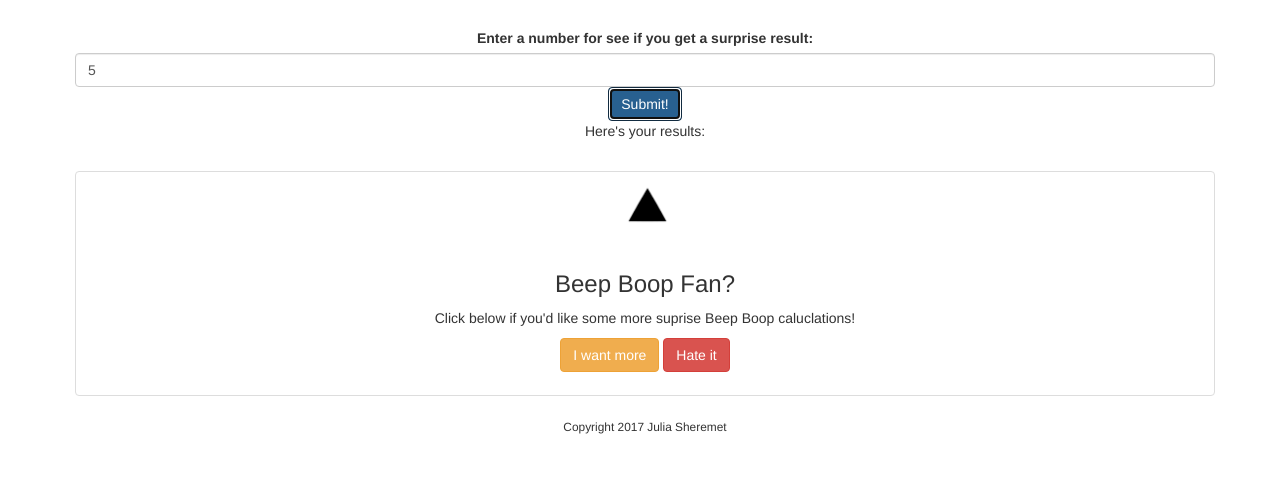
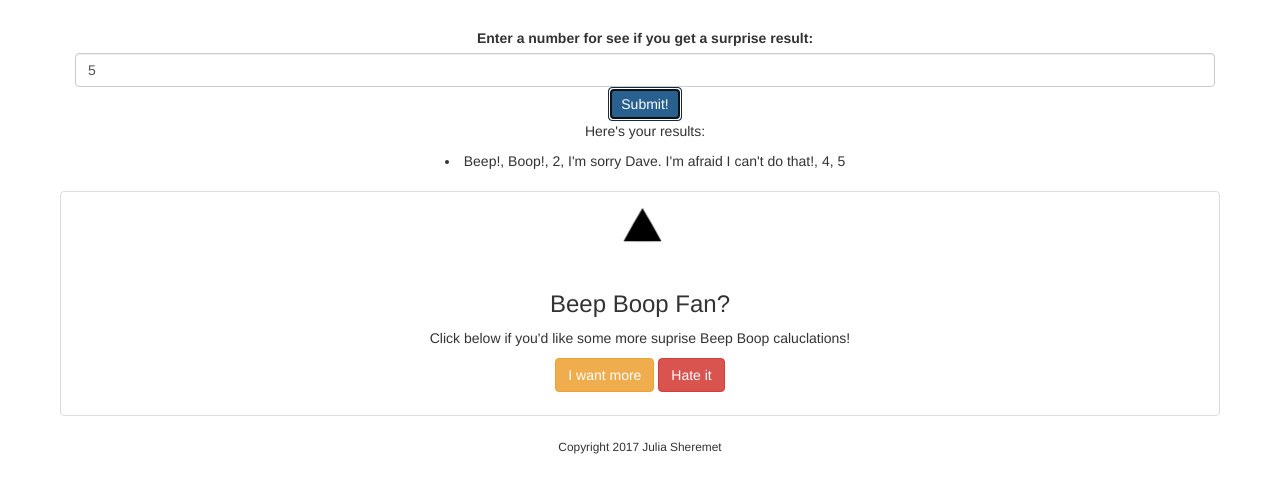
Before and after one commit to juliajessica/beep-boop, a plain HTML site: page index.html in a window 1280 px wide. Both pictures are taken after typing "5" into the empty fields and a click on the button "Submit!". Shown: the part 257-750 px from the top of the page. Drawn offline with Linux system fonts and the light colour scheme.

Commit message:
webpage functional and meets specs

```diff
--- a/css/styles.css
+++ b/css/styles.css
@@ -14,7 +14,3 @@ body {
   text-align: center;
 
 }
-
-#result {
-  display:none;
-}
--- a/index.html
+++ b/index.html
@@ -19,9 +19,14 @@
         <p><span class="outputResult">Here's your results:</br></p>
         </span>
       </form>
-      <ul id="result">
-      </ul>
-      </br>
+      <div class="row">
+       <div class="col-md-12">
+         <div id="userResult">
+        </div>
+         </div>
+       </div>
+     </div>
+    </br>
       <div class="row">
         <div class="col-md-12 col-md-12">
           <div class="thumbnail box" align="center">
--- a/js/scripts.js
+++ b/js/scripts.js
@@ -1,58 +1,37 @@
 //business logic
+var numberToOutput = function(userInput) { //creating func to take number from user
 var results = [];
+  debugger;
 
-var numberToOutput = function(userInputNumber) {
-
-  for (var i = 2; i < userInputNumber.length -1; i++) { //first loop
-    if (userInputNumber.toString().includes("0")) {
-      results.push("Beep!");
-    } else if (userInputNumber.toString().includes("1")) { //second loop
-      results.push("Boop!");
-    } else if (userInputNumber.toString().includes(userInputNumber % 3 === 0 && userInputNumber/3 >= 1)) { //modulo needs to operate on a number
-        results.push("I'm sorry Dave. I'm afraid I can't do that!");
-        // cosole.log("I'm sorry Dave. I'm afraid I can't do that!");
-
+  for (var i=0; i<=userInput; i++) { //first loop
+    if (i.toString().includes("0")) { //second loop
+      results.push(" Beep!");
+    } else if (i.toString().includes("1")) { //third loop
+      results.push(" Boop!");
+    } else if (i % 3 === 0) { //fourth loop
+      results.push(" I'm sorry Dave. I'm afraid I can't do that!");
     }
     else {
-      results.push(i); //no other case is true, push number!
+      results.push(' ' + i); //no other case is true, push number!
     }
   }
-  return results;
+  return results; //return the final results
 }
 
 ///user interface logic
-
 $(document).ready(function() {
   $("form#beepboop").submit(function(event) {
     event.preventDefault();
+
     var finalNumber = parseInt($("input#userInputNumber").val());
-    var output = numberToOutput(finalNumber); //output is an array!!!!!!!!!!
-    $("ul#result").show();
-    // debugger;
-    // var listArray = function() {
-        // (var i = 0; i < userInputNumber.length; i++) {
-    for (var i = 0; i < results.length; i++) {
-      $("<li>" + results[i] + "</li>").appendTo("#result");
+    var finalResult = numberToOutput(finalNumber); //result will be an array
+    $("#userResult").show();
 
-      // $("<li>" + output + "</li>").appendTo("ul#result");
+    $("<li>" + finalResult + "</li>").appendTo("#userResult");
 
-    }
+    $("#userResult").last().click(function() { //clickable
+    $("#userResult").empty();
+
+    })
   });
 });
-    // output = results;
-    // console.log(finalNumber);
-
-
-//     // results.forEach(function(result) {
-//     // $("<li>" + result + "</li>").appendTo(".result");
-//     // });
-// });
-// });
-    // $("<li>" + output[i] + "</li>").appendTo(".result");
-  //["beep", "boop", "dave", 4, 5] etc....
-
-
-    // output[0] this could be replaced by a nice loop.
-    // output[1]
-    // output[2]
-    // output[3]
```
